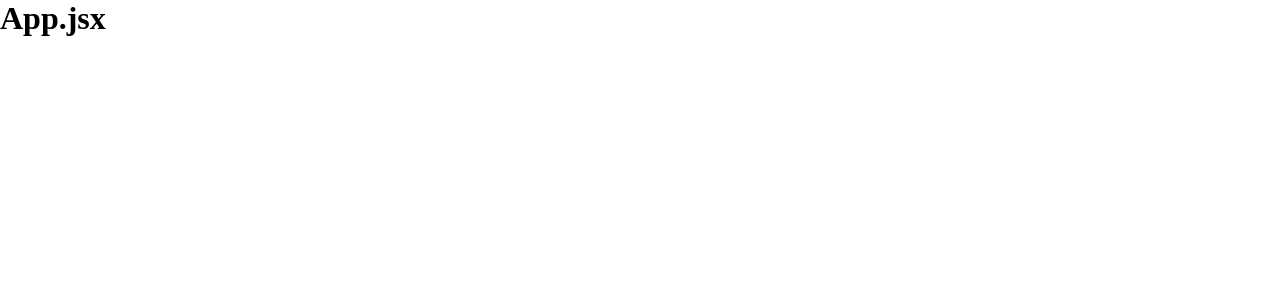
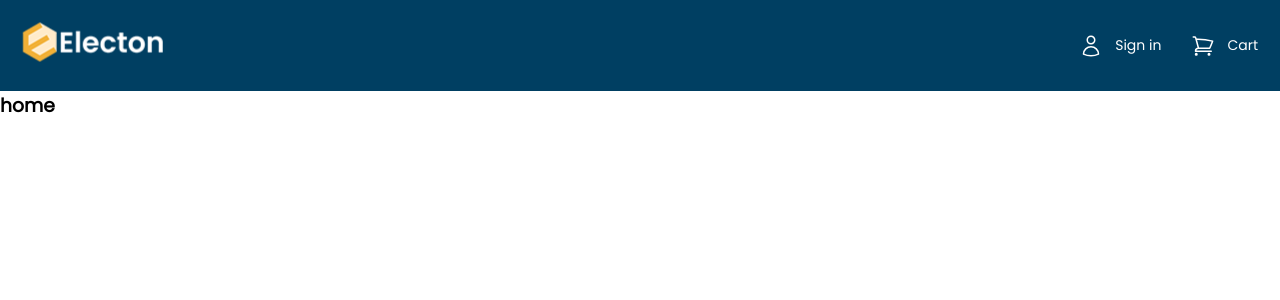
Before and after one commit to Mutah3r/electon-shop, a React (Vite) app: page / in a window 1280 px wide. Shown: the top 300 px of the page. Built offline with nearby package versions, Linux system fonts and the light colour scheme.

Commit message:
added header section

```diff
--- a/package.json
+++ b/package.json
@@ -9,6 +9,7 @@
     "preview": "vite preview"
   },
   "dependencies": {
+    "@heroicons/react": "^2.0.17",
     "localforage": "^1.10.0",
     "match-sorter": "^6.3.1",
     "react": "^18.2.0",
--- a/src/App.jsx
+++ b/src/App.jsx
@@ -1,9 +1,12 @@
 import React from 'react';
+import Header from './components/Header/Header';
+import { Outlet } from 'react-router-dom';
 
 const App = () => {
   return (
     <div>
-      <h1>App.jsx</h1>
+      <Header />
+      <Outlet />
     </div>
   );
 };
--- /dev/null
+++ b/src/components/Header/Header.css
@@ -0,0 +1,37 @@
+.navbar {
+    background: #003F62;
+    padding: 22px;
+}
+
+.navbar .nav-wrapper {
+    display: flex;
+    justify-content: space-between;
+    align-items: center;
+    max-width: 1440;
+    margin: 0 auto;
+}
+
+nav .logo-search-container {}
+
+.header-links {
+    display: flex;
+    gap: 30px;
+    align-items: center;
+}
+
+.header-link {
+    display: flex;
+    align-items: center;
+    gap: 12px;
+    text-decoration: none;
+    font-size: 14px;
+    line-height: 21px;
+    /* identical to box height */
+    color: #FFFFFF;
+
+}
+
+.header-link-icon {
+    height: 24px;
+    width: 24px;
+}
--- /dev/null
+++ b/src/components/Header/Header.jsx
@@ -0,0 +1,38 @@
+import React from 'react';
+import logo from '../../assets/images/logo 1.png'
+import './Header.css'
+import { Link } from 'react-router-dom';
+
+const Header = () => {
+    return (
+        <nav className='navbar'>
+            <div className="nav-wrapper">
+                <div className="logo-search-container">
+                    <Link to='/'>
+                        <img src={logo} alt='Electon Logo' />
+                    </Link>
+                </div>
+                <div className="header-links">
+                    <Link className='header-link' to='/login'>
+                        <span className="header-link-icon">
+                            <svg xmlns="http://www.w3.org/2000/svg" fill="none" viewBox="0 0 24 24" strokeWidth={1.5} stroke="currentColor" className="w-6 h-6">
+                                <path strokeLinecap="round" strokeLinejoin="round" d="M15.75 6a3.75 3.75 0 11-7.5 0 3.75 3.75 0 017.5 0zM4.501 20.118a7.5 7.5 0 0114.998 0A17.933 17.933 0 0112 21.75c-2.676 0-5.216-.584-7.499-1.632z" />
+                            </svg>
+                        </span>
+                        <span>Sign in</span>
+                    </Link>
+                    <Link className='header-link' to='/orders'>
+                        <span className="header-link-icon">
+                            <svg xmlns="http://www.w3.org/2000/svg" fill="none" viewBox="0 0 24 24" strokeWidth={1.5} stroke="currentColor" className="w-6 h-6">
+                                <path strokeLinecap="round" strokeLinejoin="round" d="M2.25 3h1.386c.51 0 .955.343 1.087.835l.383 1.437M7.5 14.25a3 3 0 00-3 3h15.75m-12.75-3h11.218c1.121-2.3 2.1-4.684 2.924-7.138a60.114 60.114 0 00-16.536-1.84M7.5 14.25L5.106 5.272M6 20.25a.75.75 0 11-1.5 0 .75.75 0 011.5 0zm12.75 0a.75.75 0 11-1.5 0 .75.75 0 011.5 0z" />
+                            </svg>
+                        </span>
+                        <span>Cart</span>
+                    </Link>
+                </div>
+            </div>
+        </nav>
+    );
+};
+
+export default Header;
--- /dev/null
+++ b/src/components/Home/Home.jsx
@@ -0,0 +1,11 @@
+import React from 'react';
+
+const Home = () => {
+    return (
+        <div>
+            <h3>home</h3>
+        </div>
+    );
+};
+
+export default Home;
--- /dev/null
+++ b/src/components/Login/Login.jsx
@@ -0,0 +1,11 @@
+import React from 'react';
+
+const Login = () => {
+    return (
+        <div>
+            <h2>Login coming soon...</h2>
+        </div>
+    );
+};
+
+export default Login;
--- /dev/null
+++ b/src/components/Orders/Orders.jsx
@@ -0,0 +1,11 @@
+import React from 'react';
+
+const Orders = () => {
+    return (
+        <div>
+            <h3>Orders page</h3>
+        </div>
+    );
+};
+
+export default Orders;
--- a/src/index.css
+++ b/src/index.css
@@ -1,5 +1,9 @@
+/* Google Fonts */
+@import url('https://fonts.googleapis.com/css2?family=Poppins&display=swap');
+
 *{
     margin: 0;
     padding: 0;
     box-sizing: border-box;
+    font-family: 'Poppins', sans-serif;
 }
```
Also changed, not shown: src/main.jsx (+18 -1 lines), src/assets/images/logo 1.png (added), 1 other file (tests, documents, lock files or other folders).
